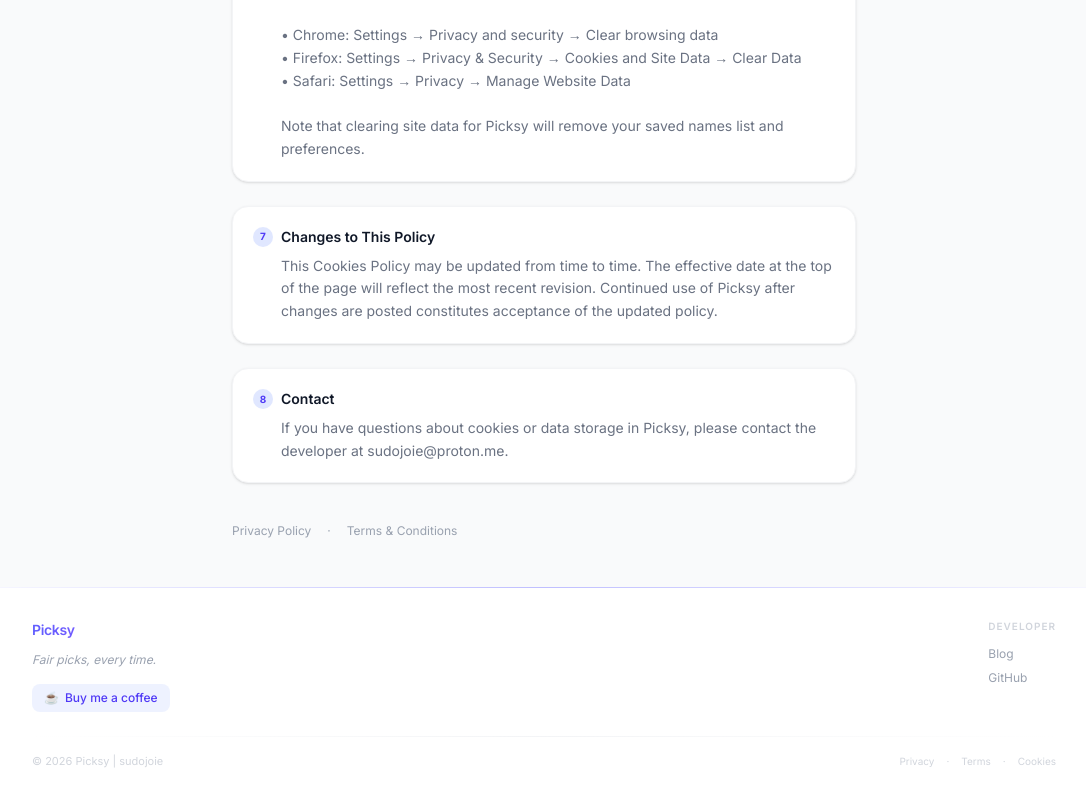
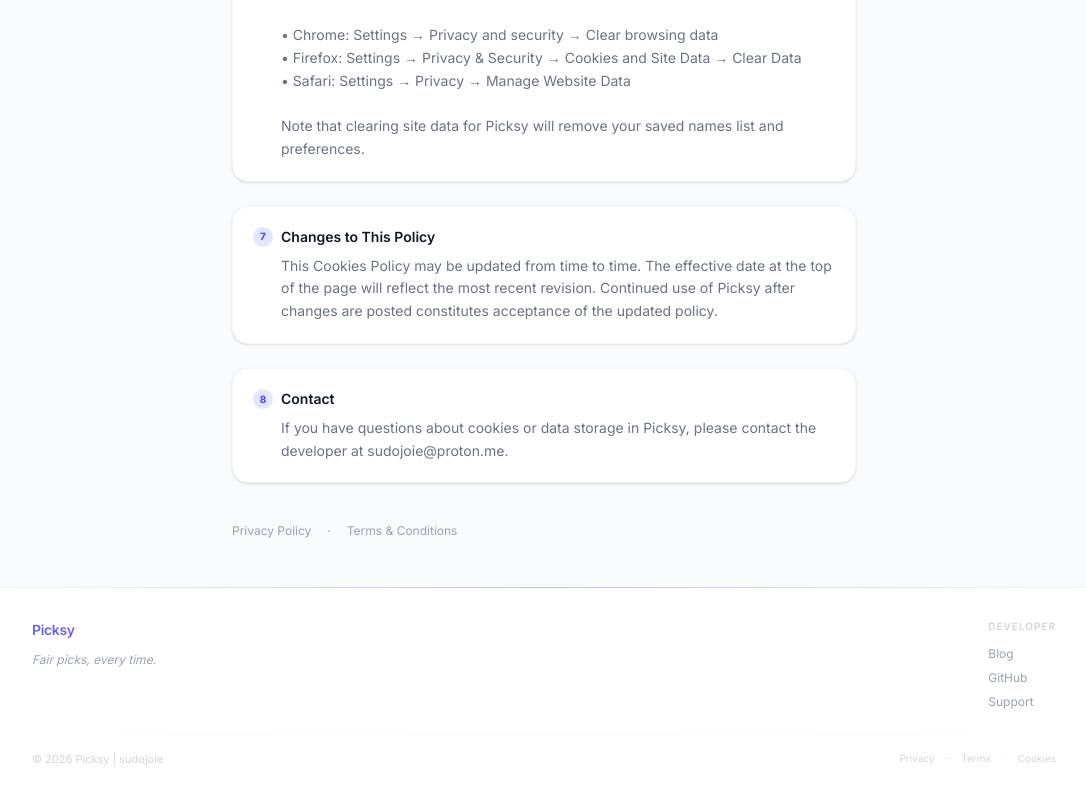
Before and after one commit to joiellantero/picksy, a React (Vite) app: page /cookies in a window 1280 px wide. Shown: the part 1480-2274 px from the top of the page, without its empty margins (96-1182 px from the left). Built offline with nearby package versions, Linux system fonts and the light colour scheme.

Commit message:
update mobile nav ui

```diff
--- a/src/App.jsx
+++ b/src/App.jsx
@@ -44,7 +44,7 @@
               <div className="flex items-center gap-3">
                 <a href="https://sudojoie.com" target="_blank" rel="noopener noreferrer" className="text-[10px] text-gray-300 dark:text-gray-700 hover:text-indigo-400 dark:hover:text-indigo-500 transition-colors">Blog</a>
                 <span className="text-[10px] text-gray-200 dark:text-gray-800">&middot;</span>
-                <a href="https://ko-fi.com/joiel" target="_blank" rel="noopener noreferrer" className="text-[10px] text-gray-300 dark:text-gray-700 hover:text-indigo-400 dark:hover:text-indigo-500 transition-colors">☕ Buy me a coffee</a>
+                <a href="https://ko-fi.com/joiel" target="_blank" rel="noopener noreferrer" className="text-[10px] text-gray-300 dark:text-gray-700 hover:text-indigo-400 dark:hover:text-indigo-500 transition-colors">Support</a>
               </div>
               <p className="text-[10px] text-gray-300 dark:text-gray-700">&copy; {new Date().getFullYear()} joiellantero &mdash; Fair picks, every time.</p>
               <div className="flex items-center gap-3 text-[10px] text-gray-300 dark:text-gray-700">
@@ -66,16 +66,6 @@
                     Picksy
                   </p>
                   <p className="text-xs text-gray-400 dark:text-gray-600 italic">Fair picks, every time.</p>
-                  <div className="flex items-center gap-2 mt-1">
-                    <a
-                      href="https://ko-fi.com/joiel"
-                      target="_blank"
-                      rel="noopener noreferrer"
-                      className="flex items-center gap-1.5 px-3 py-1.5 rounded-lg text-xs font-medium bg-indigo-50 dark:bg-indigo-900/20 text-indigo-600 dark:text-indigo-400 hover:bg-indigo-100 dark:hover:bg-indigo-900/30 transition-colors"
-                    >
-                      <span>☕</span> Buy me a coffee
-                    </a>
-                  </div>
                 </div>
 
                 {/* Links cols */}
@@ -84,6 +74,7 @@
                     <p className="text-[10px] uppercase tracking-widest font-semibold text-gray-300 dark:text-gray-700 mb-1">Developer</p>
                     <a href="https://sudojoie.com" target="_blank" rel="noopener noreferrer" className="text-gray-400 dark:text-gray-600 hover:text-indigo-500 dark:hover:text-indigo-400 transition-colors">Blog</a>
                     <a href="https://github.com/joiellantero/picksy" target="_blank" rel="noopener noreferrer" className="text-gray-400 dark:text-gray-600 hover:text-indigo-500 dark:hover:text-indigo-400 transition-colors">GitHub</a>
+                    <a href="https://ko-fi.com/joiel" target="_blank" rel="noopener noreferrer" className="text-gray-400 dark:text-gray-600 hover:text-indigo-500 dark:hover:text-indigo-400 transition-colors">Support</a>
                   </div>
                 </div>
               </div>
--- a/src/components/Nav/MobileNav.jsx
+++ b/src/components/Nav/MobileNav.jsx
@@ -144,7 +144,8 @@
                     </div>
                     <div className="border-t border-gray-100 dark:border-gray-800/50" />
                     <div>
-                      <p className="section-label">Behavior</p>
+                      <p className="section-label mb-2">Behavior</p>
+                      <div className="flex flex-col gap-2.5">
                       <Toggle
                         isOn={shouldRemoveName}
                         handleToggle={() => setShouldRemoveName(!shouldRemoveName)}
@@ -163,6 +164,7 @@
                         label="Show confetti"
                         hiddenMobile={false}
                       />
+                      </div>
                     </div>
                   </div>
                 </section>
```
